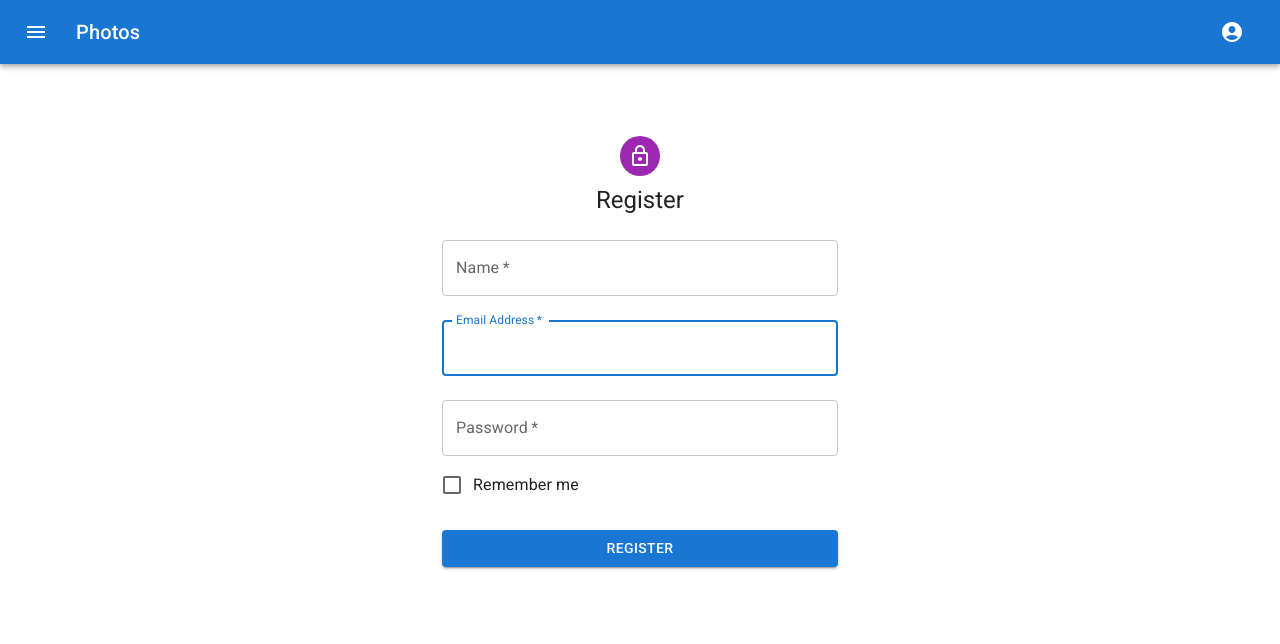
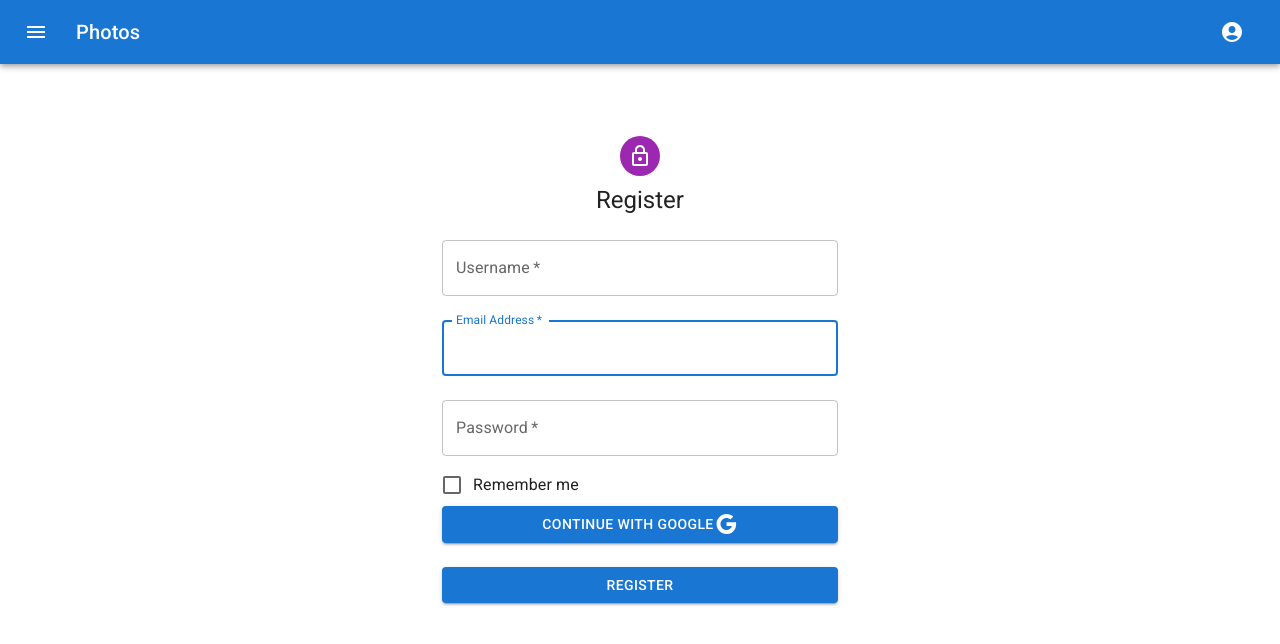
Before and after one commit to sahanenes/fireblog, a React (Create React App) app: page /register in a window 1280 px wide. Shown: the top 644 px of the page. Built offline with nearby package versions, Linux system fonts and the light colour scheme; no server answers.

Commit message:
google signin

```diff
--- a/src/components/Navbar.js
+++ b/src/components/Navbar.js
@@ -65,6 +65,12 @@ export default function Navbar() {
           </Typography>
           {auth && (
             <div>
+              {currentUser && (
+                <Typography variant="h6" component="div" sx={{ flexGrow: 1 }}>
+                  {currentUser?.displayName}
+                </Typography>
+              )}
+
               <IconButton
                 size="large"
                 aria-label="account of current user"
--- a/src/helpers/firebase.js
+++ b/src/helpers/firebase.js
@@ -2,8 +2,10 @@ import { initializeApp } from "firebase/app";
 import {
   createUserWithEmailAndPassword,
   getAuth,
+  GoogleAuthProvider,
   onAuthStateChanged,
   signInWithEmailAndPassword,
+  signInWithPopup,
   signOut,
   updateProfile,
 } from "firebase/auth";
@@ -21,14 +23,14 @@ const app = initializeApp(firebaseConfig);
 
 const auth = getAuth(app);
 
-export const createUser = async (email, password, navigate, name) => {
+export const createUser = async (email, password, navigate, userName) => {
   try {
     let userCredintial = await createUserWithEmailAndPassword(
       auth,
       email,
       password
     );
-    await updateProfile(auth.currentUser, { displayName: name });
+    await updateProfile(auth.currentUser, { displayName: userName });
     await navigate("/login");
     console.log(userCredintial);
   } catch (error) {
@@ -51,7 +53,7 @@ export const userObserver = (setCurrentUser) => {
       const { email, displayName } = user;
       setCurrentUser({ email, displayName });
     } else {
-      console.log("user loged out");
+      setCurrentUser(false);
     }
   });
 };
@@ -59,3 +61,11 @@ export const userObserver = (setCurrentUser) => {
 export const logOut = () => {
   signOut(auth);
 };
+
+export const signInWithGoogle = (navigate) => {
+  const provider = new GoogleAuthProvider();
+  signInWithPopup(auth, provider)
+    .then((res) => console.log(res))
+    .catch((err) => console.log(err));
+  navigate("/");
+};
--- a/src/pages/Login.js
+++ b/src/pages/Login.js
@@ -10,9 +10,10 @@ import LockOutlinedIcon from "@mui/icons-material/LockOutlined";
 import Typography from "@mui/material/Typography";
 import Container from "@mui/material/Container";
 import { createTheme, ThemeProvider } from "@mui/material/styles";
-import { logIn } from "../helpers/firebase";
+import { logIn, signInWithGoogle } from "../helpers/firebase";
 import { useNavigate } from "react-router-dom";
 import { useState } from "react";
+import GoogleIcon from "@mui/icons-material/Google";
 
 const theme = createTheme();
 
@@ -23,6 +24,9 @@ export default function Login() {
   const handleSubmit = (event) => {
     event.preventDefault();
     logIn(email, password, navigate);
+  };
+  const handleGoogleProvider = () => {
+    signInWithGoogle(navigate);
   };
 
   return (
@@ -78,6 +82,15 @@ export default function Login() {
               label="Remember me"
             />
             <Button
+              fullWidth
+              variant="contained"
+              type="button"
+              onClick={handleGoogleProvider}
+            >
+              Continue with Google
+              <GoogleIcon />
+            </Button>
+            <Button
               type="submit"
               fullWidth
               variant="contained"
--- a/src/pages/Register.js
+++ b/src/pages/Register.js
@@ -11,19 +11,23 @@ import Typography from "@mui/material/Typography";
 import Container from "@mui/material/Container";
 import { createTheme, ThemeProvider } from "@mui/material/styles";
 import { useState } from "react";
-import { createUser } from "../helpers/firebase";
+import { createUser, signInWithGoogle } from "../helpers/firebase";
 import { useNavigate } from "react-router-dom";
+import GoogleIcon from "@mui/icons-material/Google";
 
 const theme = createTheme();
 
 export default function Register() {
   const [email, setEmail] = useState("");
   const [password, setPassword] = useState("");
-  const [name, setName] = useState("");
+  const [userName, setUserName] = useState("");
   const navigate = useNavigate();
   const handleSubmit = (event) => {
     event.preventDefault();
-    createUser(email, password, navigate, name);
+    createUser(email, password, navigate, userName);
+  };
+  const handleGoogleProvider = () => {
+    signInWithGoogle(navigate);
   };
 
   return (
@@ -55,12 +59,12 @@ export default function Register() {
               required
               fullWidth
               id="text"
-              label="Name"
-              name="name"
-              autoComplete="name"
+              label="Username"
+              name="username"
+              autoComplete="username"
               autoFocus
-              onChange={(e) => setName(e.target.value)}
-              value={name}
+              onChange={(e) => setUserName(e.target.value)}
+              value={userName}
             />
             <TextField
               margin="normal"
@@ -91,10 +95,21 @@ export default function Register() {
               label="Remember me"
             />
             <Button
+              fullWidth
+              variant="contained"
+              type="button"
+              onClick={handleGoogleProvider}
+            >
+              Continue with Google
+              <GoogleIcon />
+            </Button>
+
+            <Button
               type="submit"
               fullWidth
               variant="contained"
               sx={{ mt: 3, mb: 2 }}
+              onClick={handleSubmit}
             >
               Register
             </Button>
```
